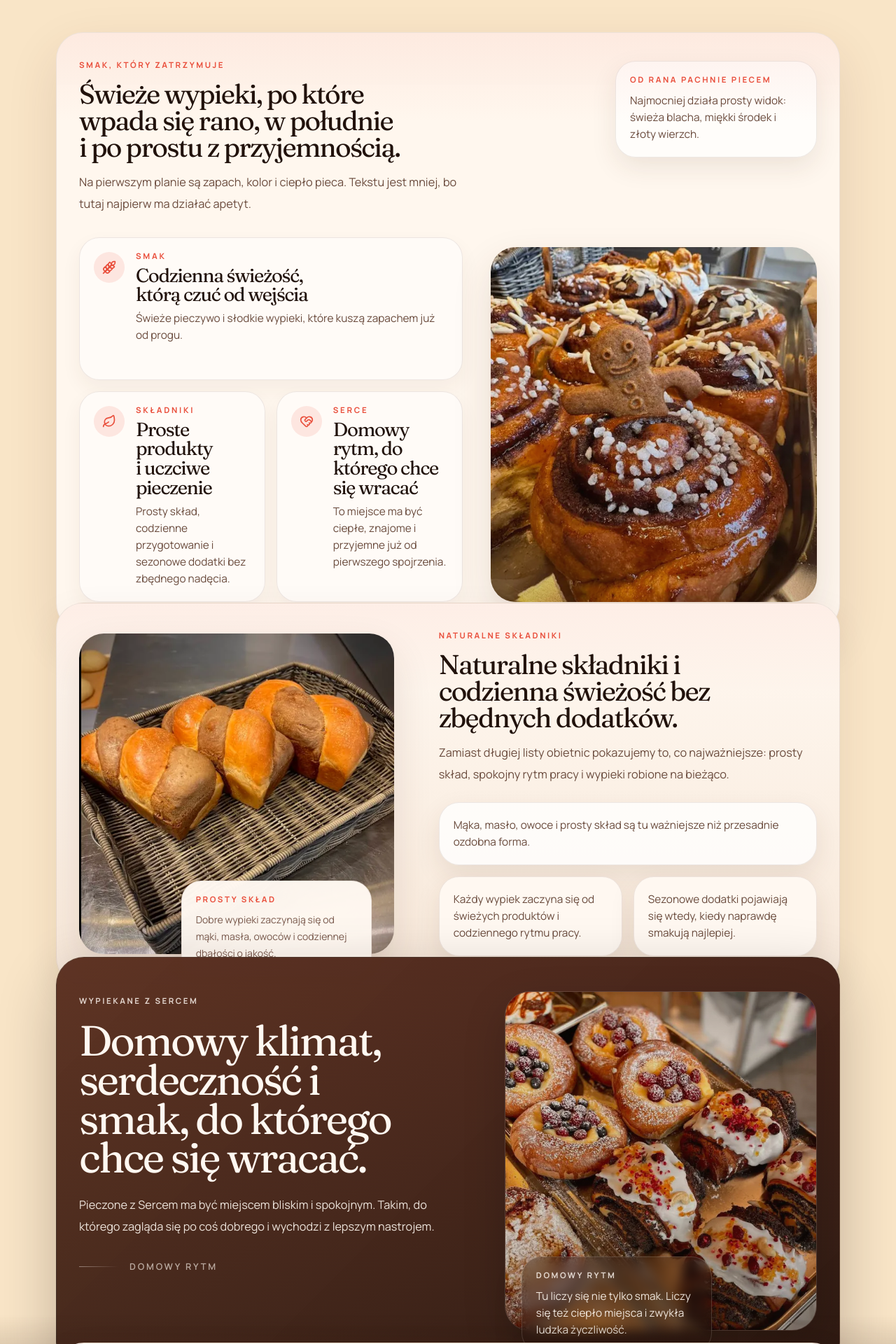
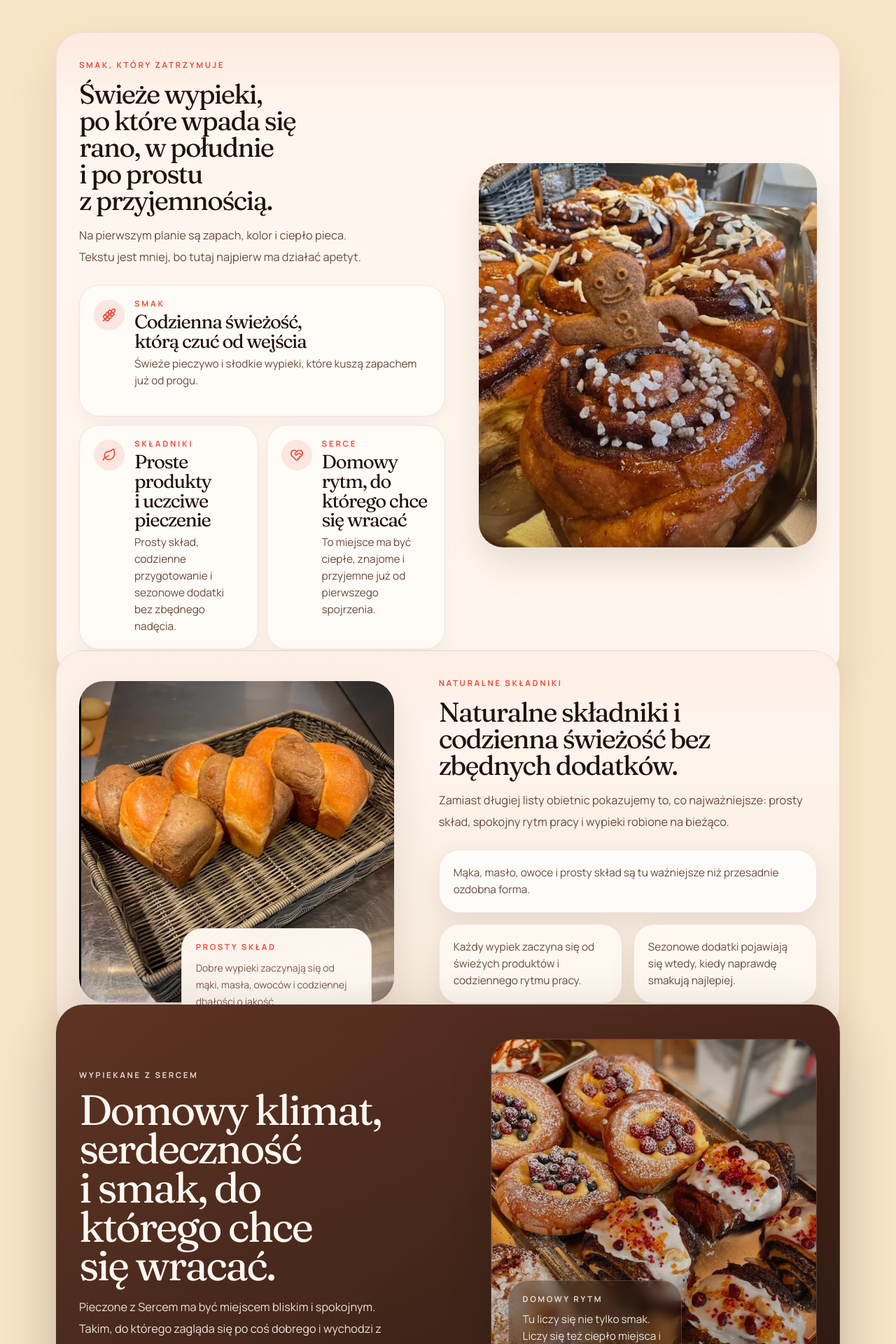
Before and after one commit to adminfavmotors/Piekarnia_Cukierni-_Pieczone_z_Sercem, a Next.js app: page / in a window 1280 px wide. Shown: the part 880-2800 px from the top of the page at 70% size. Built offline with nearby package versions, Linux system fonts and the light colour scheme.

Commit message:
Refine scene composition and cleanup

```diff
--- a/src/components/home/home-scenes.tsx
+++ b/src/components/home/home-scenes.tsx
@@ -34,7 +34,7 @@ const DESKTOP_DETAIL_IMAGE_SIZES = "(max-width: 1023px) 0px, 15rem";
 export function SiteHeader() {
   return (
     <header className="sticky top-0 z-50 border-b border-[rgba(79,45,30,0.08)] bg-[var(--header-bg)]/96 backdrop-blur-md transition-colors duration-500">
-      <PageContainer className="grid grid-cols-[minmax(0,1fr)_auto] items-center gap-4 py-3 xl:grid-cols-[auto_minmax(0,1fr)_auto] xl:gap-6">
+      <PageContainer className="flex items-center justify-between gap-4 py-3">
         <div className="flex min-w-0 flex-col">
           <a
             href="#top"
@@ -45,14 +45,6 @@ export function SiteHeader() {
           <span className="mt-1 text-[0.68rem] font-semibold uppercase tracking-[0.22em] text-[var(--color-brown-soft)] sm:text-[0.72rem]">
             {siteData.city}
           </span>
-        </div>
-
-        <div className="hidden min-w-0 items-center justify-center gap-4 xl:flex">
-          <span className="h-px w-12 bg-[linear-gradient(90deg,transparent,rgba(79,45,30,0.18))]" />
-          <span className="truncate text-[0.72rem] font-semibold uppercase tracking-[0.24em] text-[var(--color-brown-soft)]">
-            {siteData.hero.eyebrow}
-          </span>
-          <span className="h-px w-12 bg-[linear-gradient(90deg,rgba(79,45,30,0.18),transparent)]" />
         </div>
 
         <div className="flex items-center gap-2">
@@ -233,24 +225,20 @@ export function TasteScene() {
     >
       <PageContainer>
         <div data-reveal data-scene-panel="taste">
-          <ScenePanel className="lg:grid lg:grid-cols-[minmax(0,0.54fr)_minmax(0,0.46fr)] lg:grid-rows-[auto_auto] lg:items-start lg:gap-x-10 lg:gap-y-8">
+          <ScenePanel className="lg:grid lg:grid-cols-[minmax(0,0.52fr)_minmax(0,0.48fr)] lg:items-center lg:gap-12">
             <div className="absolute inset-x-0 top-0 h-32 bg-[linear-gradient(180deg,rgba(233,79,60,0.08),rgba(233,79,60,0))]" />
-            <div className="relative space-y-4 lg:max-w-[48rem]">
+            <div className="relative space-y-6 lg:max-w-[37rem]">
+              <div className="space-y-4 lg:max-w-[32rem]">
                 <SectionKicker>{siteData.taste.eyebrow}</SectionKicker>
-              <SectionTitle>{siteData.taste.title}</SectionTitle>
-              <SectionLead className="max-w-[36rem]">
+                <SectionTitle className="max-w-[13ch]">
+                  {siteData.taste.title}
+                </SectionTitle>
+                <SectionLead className="max-w-[27rem]">
                   {siteData.taste.description}
                 </SectionLead>
               </div>
 
-            <SceneCallout className="hidden h-fit bg-white/72 lg:block lg:max-w-[18rem] lg:justify-self-end">
-              <SectionKicker>{siteData.taste.photoKicker}</SectionKicker>
-              <p className="mt-3 text-[0.96rem] leading-6 text-[var(--color-brown-muted)]">
-                {siteData.taste.photoDescription}
-              </p>
-            </SceneCallout>
-
-            <div data-stagger-group className="grid gap-4 lg:grid-cols-2 lg:content-start">
+              <div data-stagger-group className="grid gap-3 sm:grid-cols-2 lg:content-start">
                 {siteData.taste.pillars.map(({ label, title, description }, index) => {
                   const Icon = scenePillarIcons[index];
 
@@ -261,19 +249,19 @@ export function TasteScene() {
                       tone="warm"
                       className={
                         index === 0
-                        ? "min-h-[12.75rem] rounded-[1.6rem] lg:col-span-2"
-                        : "min-h-[12rem] rounded-[1.6rem]"
+                          ? "min-h-[11.75rem] rounded-[1.6rem] sm:col-span-2"
+                          : "min-h-[11rem] rounded-[1.6rem]"
                       }
                     >
-                    <div className="flex items-start gap-4">
+                      <div className="flex items-start gap-3.5">
                         <div className="rounded-full bg-[rgba(233,79,60,0.12)] p-3 text-[var(--color-accent)]">
                           <Icon className="h-5 w-5" />
                         </div>
-                      <div className="space-y-2">
+                        <div className="space-y-1.5">
                           <SectionKicker className="tracking-[0.24em]">
                             {label}
                           </SectionKicker>
-                        <SectionTitle as="h3" size="callout">
+                          <SectionTitle as="h3" size="callout" className="max-w-[16ch]">
                             {title}
                           </SectionTitle>
                           <p className="text-pretty text-[0.96rem] leading-6 text-[var(--color-brown-muted)]">
@@ -285,9 +273,10 @@ export function TasteScene() {
                   );
                 })}
               </div>
+            </div>
 
-            <div data-scene-photo="taste" className="relative mt-6 lg:mt-0 lg:self-end">
-              <div className="relative aspect-[0.92] overflow-hidden rounded-[2.2rem] shadow-[0_24px_56px_rgba(79,45,30,0.14)]">
+            <div data-scene-photo="taste" className="relative mt-6 lg:mt-0 lg:self-center">
+              <div className="relative aspect-[0.88] overflow-hidden rounded-[2.2rem] shadow-[0_24px_56px_rgba(79,45,30,0.14)]">
                 <Image
                   src={bakeryMedia.cinnamonRolls}
                   alt="Cynamonki i drożdżówki pokazane w dużym, apetycznym kadrze"
@@ -300,12 +289,6 @@ export function TasteScene() {
                 />
                 <div className="absolute inset-0 bg-[linear-gradient(180deg,rgba(46,26,18,0.02),rgba(46,26,18,0.24))]" />
               </div>
-              <SceneCallout className="absolute -bottom-8 left-0 max-w-[18rem] sm:left-8 lg:hidden">
-                <SectionKicker>{siteData.taste.photoKicker}</SectionKicker>
-                <p className="mt-3 text-[0.96rem] leading-6 text-[var(--color-brown-muted)]">
-                  {siteData.taste.photoDescription}
-                </p>
-              </SceneCallout>
             </div>
           </ScenePanel>
         </div>
@@ -404,29 +387,23 @@ export function HeartScene() {
         <div data-reveal data-scene-panel="heart">
           <ScenePanel
             tone="dark"
-            className="rounded-[var(--radius-scene-lg)] pb-10 pt-10 sm:pb-12 sm:pt-12 lg:grid lg:grid-cols-[minmax(0,0.56fr)_minmax(0,0.44fr)] lg:items-start lg:gap-10 lg:pb-14 lg:pt-12"
+            className="rounded-[var(--radius-scene-lg)] pb-10 pt-10 sm:pb-12 sm:pt-12 lg:grid lg:grid-cols-[minmax(0,0.54fr)_minmax(0,0.46fr)] lg:items-center lg:gap-10 lg:pb-14 lg:pt-12"
           >
             <div className="absolute inset-0 bg-[linear-gradient(180deg,rgba(233,79,60,0.08),rgba(233,79,60,0))]" />
-            <div className="relative space-y-6 lg:max-w-[39rem] lg:pt-2">
+            <div className="relative space-y-4 lg:max-w-[34rem]">
               <SectionKicker tone="light" className="tracking-[0.3em]">
                 {siteData.heart.eyebrow}
               </SectionKicker>
-              <SectionTitle tone="light" size="display">
+              <SectionTitle tone="light" size="display" className="max-w-[11ch]">
                 {siteData.heart.title}
               </SectionTitle>
-              <SectionLead tone="light" className="max-w-[32rem]">
+              <SectionLead tone="light" className="max-w-[27rem]">
                 {siteData.heart.description}
               </SectionLead>
-              <div className="hidden items-center gap-4 pt-2 lg:flex">
-                <span className="h-px w-14 bg-[linear-gradient(90deg,rgba(255,248,241,0.42),transparent)]" />
-                <p className="max-w-[15rem] text-[0.8rem] font-semibold uppercase tracking-[0.22em] text-[rgba(255,248,241,0.62)]">
-                  {siteData.heart.photoKicker}
-                </p>
-              </div>
             </div>
 
-            <div data-scene-photo="heart" className="relative mt-6 lg:mt-0 lg:self-end">
-              <div className="relative ml-auto aspect-[0.92] max-w-[29rem] overflow-hidden rounded-[2.2rem] border border-[rgba(255,248,241,0.12)] shadow-[0_22px_60px_rgba(0,0,0,0.18)]">
+            <div data-scene-photo="heart" className="relative mt-6 lg:mt-0 lg:self-center">
+              <div className="relative ml-auto aspect-[0.92] max-w-[30rem] overflow-hidden rounded-[2.2rem] border border-[rgba(255,248,241,0.12)] shadow-[0_22px_60px_rgba(0,0,0,0.18)]">
                 <Image
                   src={bakeryMedia.heroBerries}
                   alt="Zbliżenie na domowe wypieki jako ciepła, emocjonalna scena"
@@ -438,10 +415,9 @@ export function HeartScene() {
                   sizes="(max-width: 1024px) 100vw, 30vw"
                 />
                 <div className="absolute inset-0 bg-[linear-gradient(180deg,rgba(46,26,18,0.08),rgba(46,26,18,0.28))]" />
-              </div>
                 <SceneCallout
                   tone="glass"
-                className="absolute -bottom-8 left-0 max-w-[17rem] sm:left-6"
+                  className="absolute bottom-5 left-5 max-w-[15.5rem] sm:bottom-6 sm:left-6"
                 >
                   <SectionKicker
                     tone="light"
@@ -453,6 +429,7 @@ export function HeartScene() {
                     {siteData.heart.photoDescription}
                   </p>
                 </SceneCallout>
+              </div>
             </div>
           </ScenePanel>
         </div>
--- a/src/data/site.ts
+++ b/src/data/site.ts
@@ -73,7 +73,6 @@ export const siteData = {
   hours: "pon.\u2013sob., 8.00\u201316.00",
   phone: null as string | null,
   header: {
-    hoursLabel: "Godziny",
     phoneLabel: "Telefon",
     contactFallback: "Kontakt",
   },
@@ -97,9 +96,6 @@ export const siteData = {
       "\u015awie\u017ce wypieki, po kt\u00f3re wpada si\u0119 rano, w po\u0142udnie i po prostu z przyjemno\u015bci\u0105.",
     description:
       "Na pierwszym planie s\u0105 zapach, kolor i ciep\u0142o pieca. Tekstu jest mniej, bo tutaj najpierw ma dzia\u0142a\u0107 apetyt.",
-    photoKicker: "Od rana pachnie piecem",
-    photoDescription:
-      "Najmocniej dzia\u0142a prosty widok: \u015bwie\u017ca blacha, mi\u0119kki \u015brodek i z\u0142oty wierzch.",
     pillars: [
       {
         label: "Smak",
```
Lines whose indentation alone changed are shown as unchanged.
